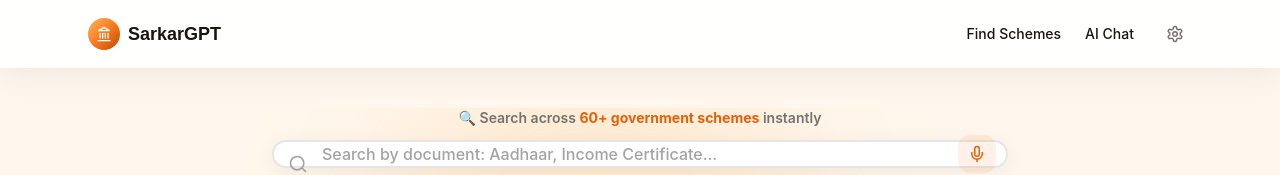
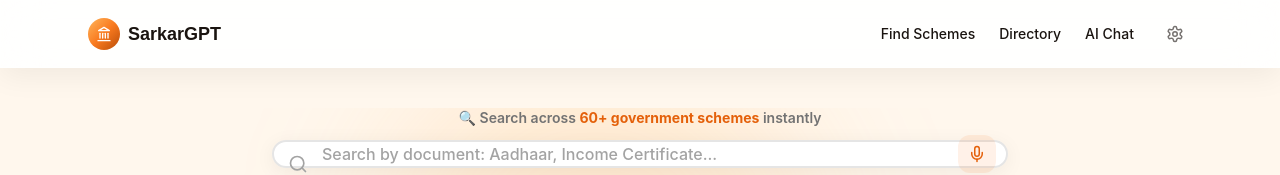
Before and after one commit to Aman-2518/Sarkar-GPT, a Next.js app: page / in a window 1280 px wide. Shown: the top 175 px of the page. Built offline with nearby package versions, Linux system fonts and the light colour scheme.

Commit message:
feat: add Schemes Directory link to Navbar and anchor ID to homepage directory section

```diff
--- a/app/page.tsx
+++ b/app/page.tsx
@@ -761,11 +761,12 @@ export default function Home() {
 
       {/* 60+ Schemes Directory Section */}
       <motion.section
+        id="directory"
         initial={{ opacity: 0, y: 30 }}
         whileInView={{ opacity: 1, y: 0 }}
         viewport={{ once: true, margin: "-50px" }}
         transition={{ duration: 0.5 }}
-        className="flex flex-col gap-8 max-w-6xl mx-auto px-4 pb-16"
+        className="flex flex-col gap-8 max-w-6xl mx-auto px-4 pb-16 scroll-mt-24"
       >
         <div className="text-center flex flex-col gap-2">
           <h2 className="font-display text-3xl font-extrabold text-neutral-800 dark:text-white">
--- a/components/Navbar.tsx
+++ b/components/Navbar.tsx
@@ -33,6 +33,9 @@ export default function Navbar() {
             <Link href="/find-schemes" className="text-sm font-medium hover:text-saffron-600 transition-colors">
               {t("findSchemes")}
             </Link>
+            <Link href="/#directory" className="text-sm font-medium hover:text-saffron-600 transition-colors">
+              Directory
+            </Link>
             <Link href="/chat" className="text-sm font-medium hover:text-saffron-600 transition-colors">
               {t("aiChat")}
             </Link>
```
